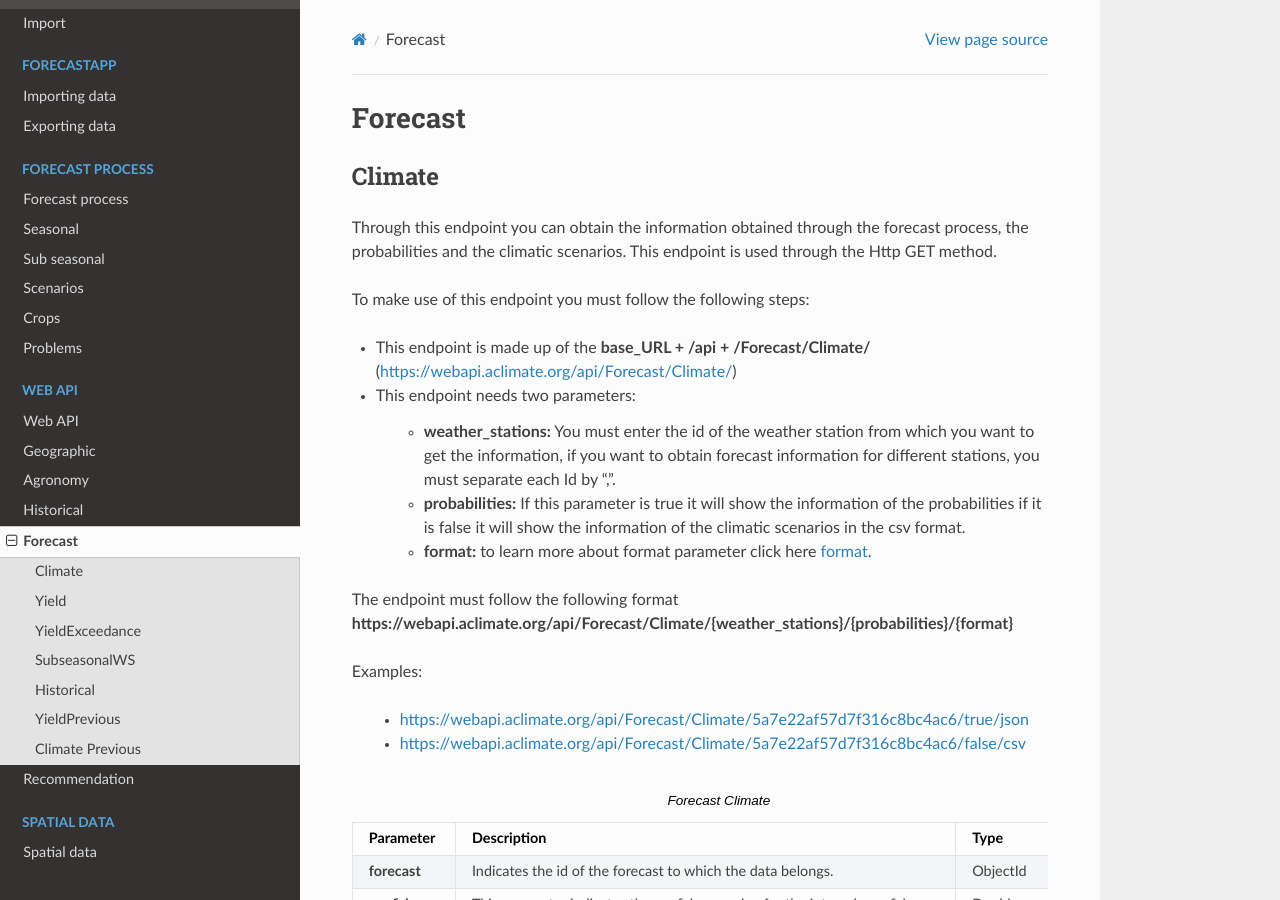
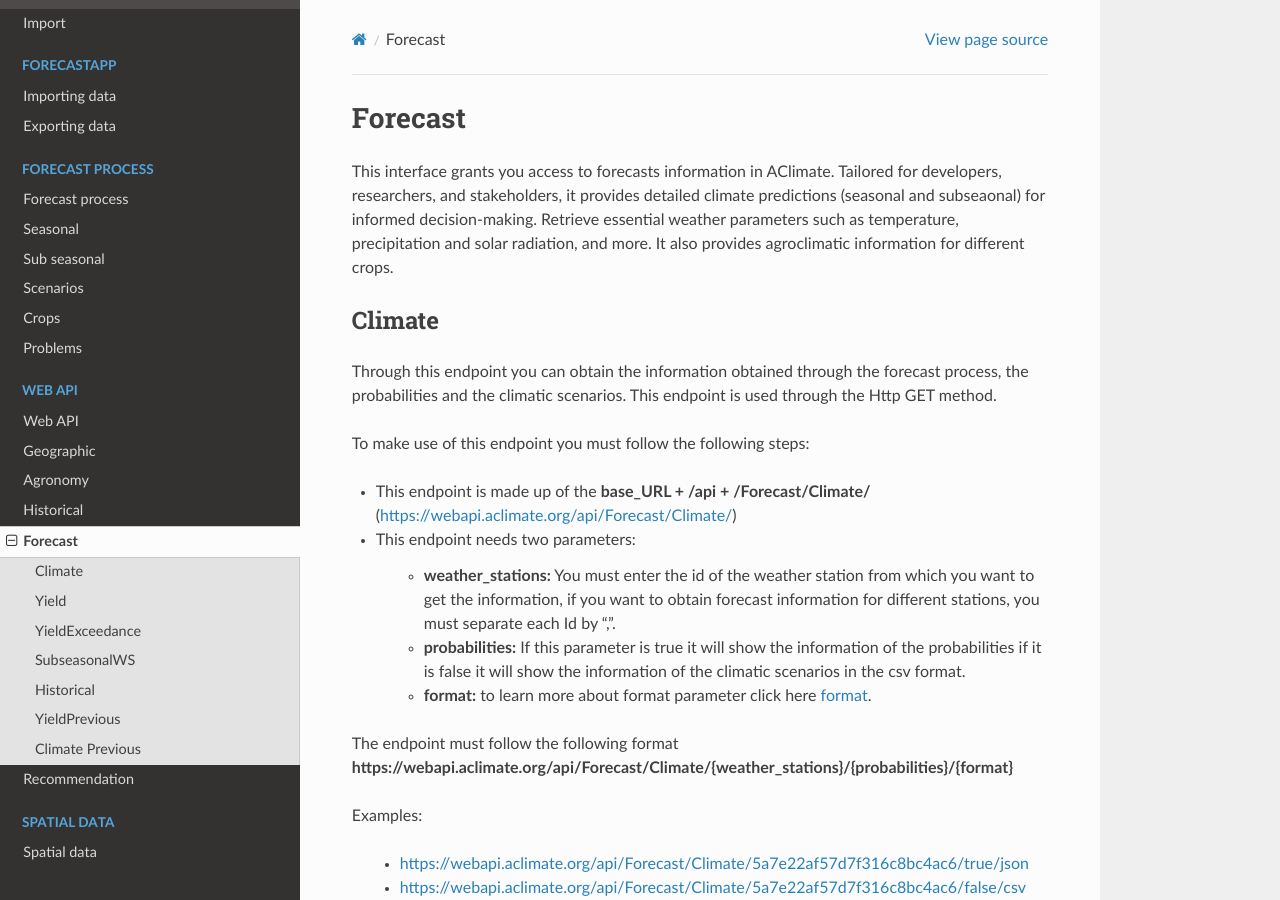
Before and after one commit to stevensotelo/aclimate_docs, a Sphinx documentation site: the page built from docs/source/08-forecast.rst, in a window 1280 px wide and 900 px high. Built offline with Sphinx 7.4.7 and the Read the Docs theme 2.0.0, drawn with Linux system fonts in a browser that asks for light colours.

Commit message:
added intro to Forecast

```diff
--- a/docs/source/02-l3.rst
+++ b/docs/source/02-l3.rst
@@ -16,6 +16,7 @@
 
 L3: Database
 ------------
+
 
 L3: ORM
 -------
--- a/docs/source/08-forecast.rst
+++ b/docs/source/08-forecast.rst
@@ -1,15 +1,17 @@
 .. _Forecast information endpoints:
-
 
 Forecast
 ########
 
+This interface grants you access to forecasts information in AClimate. Tailored for developers, researchers, and stakeholders,
+it provides detailed climate predictions (seasonal and subseaonal) for informed decision-making. Retrieve essential weather parameters such as temperature,
+precipitation and solar radiation, and more. It also provides agroclimatic information for different crops.
 
 Climate
 =======
 
-
-Through this endpoint you can obtain the information obtained through the forecast process, the probabilities and the climatic scenarios. This endpoint is used through the Http GET method.
+Through this endpoint you can obtain the information obtained through the forecast process, the probabilities and the climatic scenarios.
+This endpoint is used through the Http GET method.
 
 To make use of this endpoint you must follow the following steps:
 
@@ -22,17 +24,12 @@
 
     - **format:** to learn more about format parameter click here :ref:`format`.
 
-
-
-
 The endpoint must follow the following format **https://webapi.aclimate.org/api/Forecast/Climate/{weather_stations}/{probabilities}/{format}**
 
 Examples:
 
     - https://webapi.aclimate.org/api/Forecast/Climate/5a7e22af57d7f316c8bc4ac6/true/json
     - https://webapi.aclimate.org/api/Forecast/Climate/5a7e22af57d7f316c8bc4ac6/false/csv
-
-
 
 .. list-table:: Forecast Climate
   :widths: 25 25 25
@@ -55,8 +52,6 @@
     - To learn more click here :ref:`Scenario`.
     - Array of scenarios.
 
-
-
 .. _Climate:
 
 .. list-table:: Climate
@@ -76,8 +71,6 @@
   * - **data**
     - To learn more click here :ref:`Data - Climate`.
     - Array of data
-
-
 
 .. _Scenario:
 
@@ -102,7 +95,6 @@
     - To learn more click here :ref:`monthly_data`.
     - Array of monthly data
 
-
 .. _Data - Climate:
 
 .. list-table:: Data - Climate
@@ -123,7 +115,6 @@
     - To learn more click here :ref:`probability`.
     - Array of probabilities
 
-
 .. _Performance:
 
 .. list-table:: Performance
@@ -142,10 +133,6 @@
   * - **value**
     - It represents the value of the performance.
     - Double
-
-
-
-
 
 .. _monthly_data:
 
@@ -191,7 +178,6 @@
 .. image:: /_static/img/08-forecast/climate_example_3.*
     :alt: climate_example_3 csv view
     :class: device-screen-vertical side-by-side
-
 
 
 Yield
@@ -263,8 +249,6 @@
   * - **yield**
     - To learn more click here :ref:`Yield Crop`.
     - Array of yield crop
-
-
 
 .. _Yield Crop:
 
@@ -345,8 +329,6 @@
   * - coef_var
     - coefficient of variation
     - Double
-
-
 
 JSON format example:
 
```
Also changed, not shown: 1 other file.
